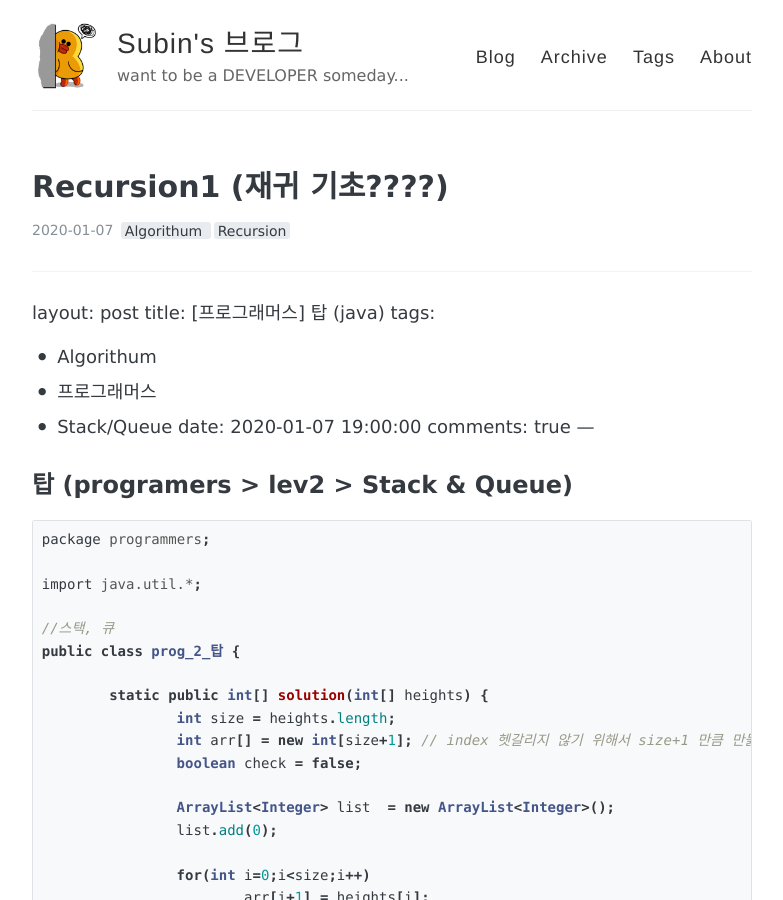
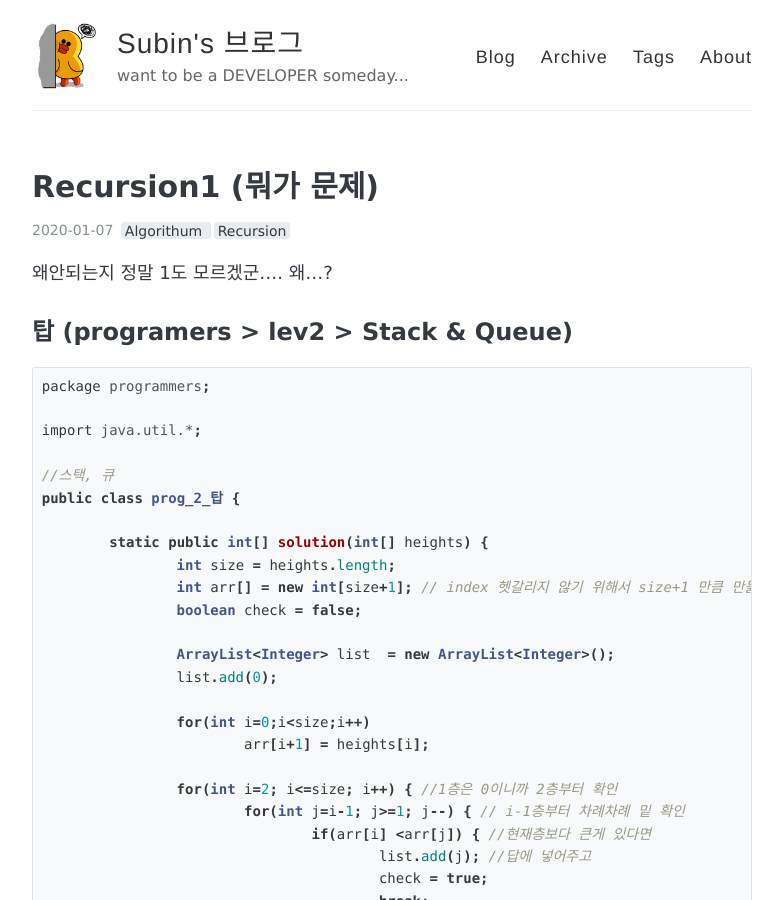
Before and after one commit to Parksuu/Parksuu.github.io, a Jekyll site: the page built from _posts/2020-01-07-03-[프로그래머스]-탑-(java).md, in a window 1280 px wide and 900 px high. Shown: the whole window, without its empty margins (248-1031 px from the left). Built offline with Jekyll 4.4.1, drawn with Linux system fonts in a browser that asks for light colours; comment, search, counter and statistics services are not loaded.

Commit message:
what prob??

```diff
--- a/_posts/2020-01-07-03-[프로그래머스]-탑-(java).md
+++ b/_posts/2020-01-07-03-[프로그래머스]-탑-(java).md
@@ -1,6 +1,6 @@
 ---
 layout: post
-title: Recursion1 (재귀 기초????)
+title: Recursion1 (뭐가 문제)
 tags:
   - Algorithum
   - Recursion
@@ -8,16 +8,7 @@
 comments: true
 ---
 
----
-layout: post
-title: [프로그래머스] 탑 (java)
-tags:
-  - Algorithum
-  - 프로그래머스
-  - Stack/Queue
-date: 2020-01-07 19:00:00
-comments: true
----
+왜안되는지 정말 1도 모르겠군.... 왜...?
 
 ## 탑 (programers > lev2 > Stack & Queue)
 
```
